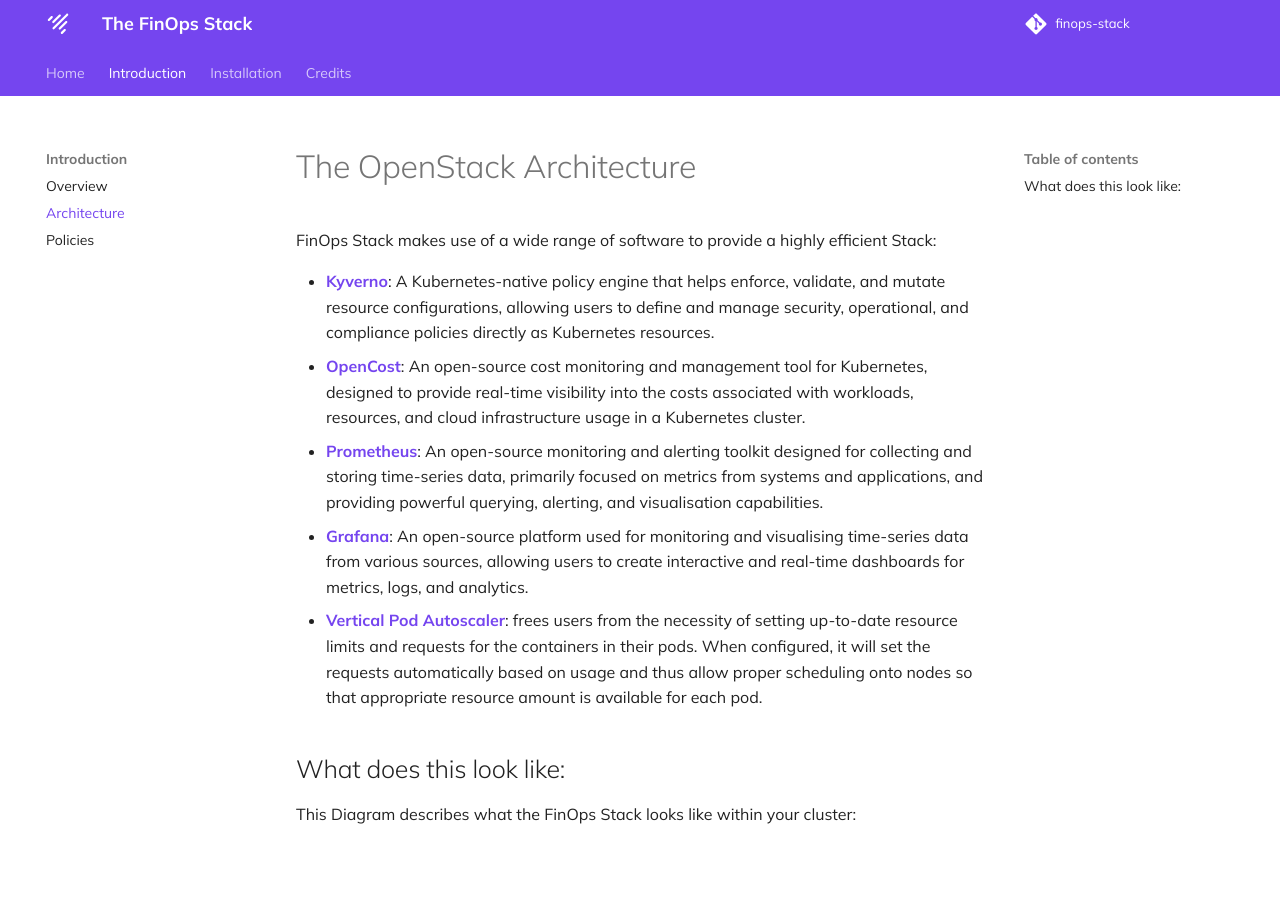
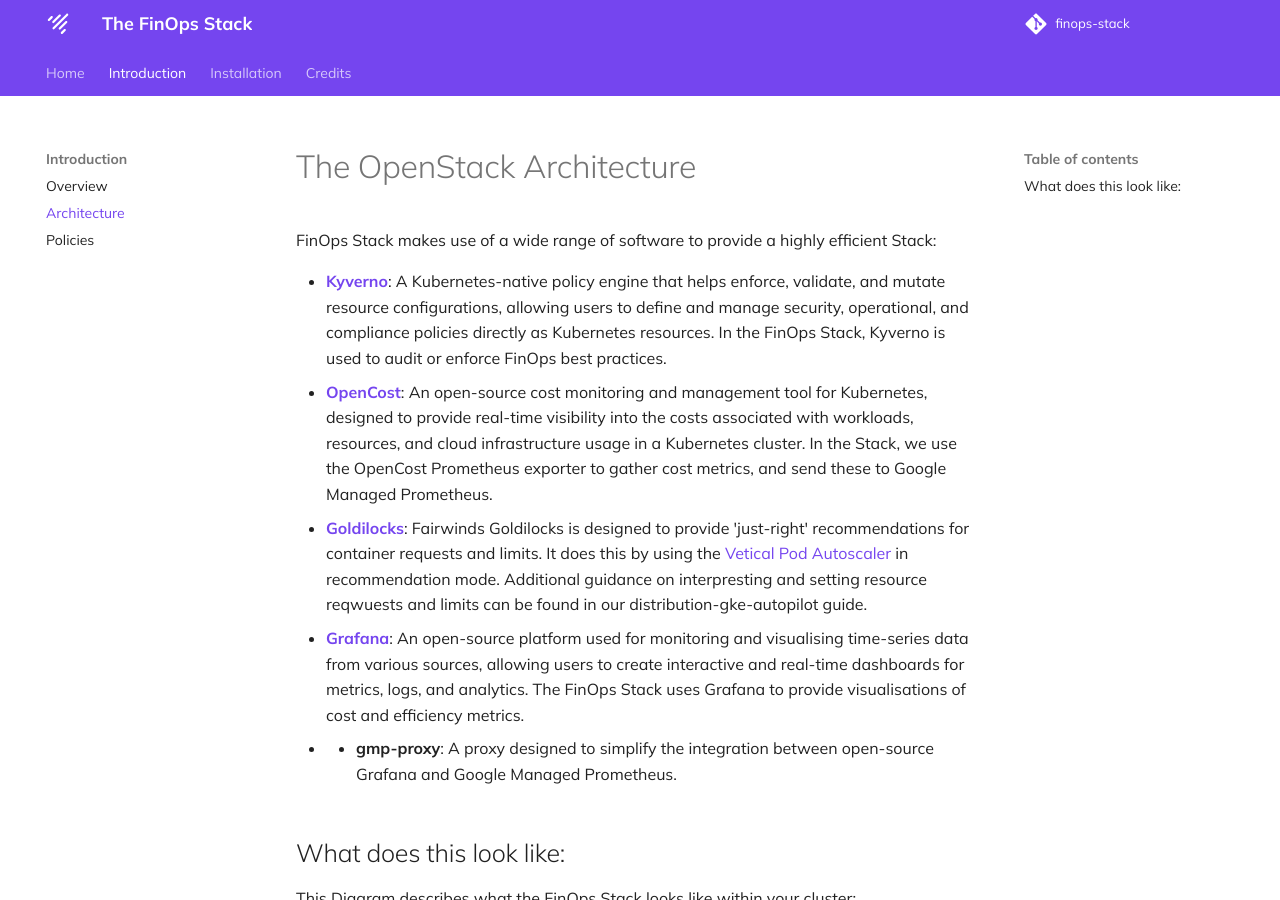
Before and after one commit to jetstack/finops-stack, an MkDocs documentation site: the page built from content/architecture.md, in a window 1280 px wide and 900 px high. Built offline with MkDocs 1.6.1 and Material for MkDocs 9.7.7, drawn with Linux system fonts in a browser that asks for light colours; comment, search, counter and statistics services are not loaded.

Commit message:
rewrite openstack architecture text and update listed tools

```diff
--- a/content/architecture.md
+++ b/content/architecture.md
@@ -2,11 +2,11 @@
 
 FinOps Stack makes use of a wide range of software to provide a highly efficient Stack:
 
-- **[Kyverno](https://kyverno.io/)**: A Kubernetes-native policy engine that helps enforce, validate, and mutate resource configurations, allowing users to define and manage security, operational, and compliance policies directly as Kubernetes resources.
-- **[OpenCost](https://www.opencost.io/)**: An open-source cost monitoring and management tool for Kubernetes, designed to provide real-time visibility into the costs associated with workloads, resources, and cloud infrastructure usage in a Kubernetes cluster.
-- **[Prometheus](https://prometheus.io/)**: An open-source monitoring and alerting toolkit designed for collecting and storing time-series data, primarily focused on metrics from systems and applications, and providing powerful querying, alerting, and visualisation capabilities.
-- **[Grafana](https://grafana.com/grafana/)**: An open-source platform used for monitoring and visualising time-series data from various sources, allowing users to create interactive and real-time dashboards for metrics, logs, and analytics.
-- **[Vertical Pod Autoscaler](https://github.com/kubernetes/autoscaler/blob/master/vertical-pod-autoscaler/README.md)**: frees users from the necessity of setting up-to-date resource limits and requests for the containers in their pods. When configured, it will set the requests automatically based on usage and thus allow proper scheduling onto nodes so that appropriate resource amount is available for each pod.
+- **[Kyverno](https://kyverno.io/)**: A Kubernetes-native policy engine that helps enforce, validate, and mutate resource configurations, allowing users to define and manage security, operational, and compliance policies directly as Kubernetes resources. In the FinOps Stack, Kyverno is used to audit or enforce FinOps best practices.
+- **[OpenCost](https://www.opencost.io/)**: An open-source cost monitoring and management tool for Kubernetes, designed to provide real-time visibility into the costs associated with workloads, resources, and cloud infrastructure usage in a Kubernetes cluster. In the Stack, we use the OpenCost Prometheus exporter to gather cost metrics, and send these to Google Managed Prometheus.
+- **[Goldilocks](https://www.fairwinds.com/goldilocks)**: Fairwinds Goldilocks is designed to provide 'just-right' recommendations for container requests and limits. It does this by using the [Vetical Pod Autoscaler](https://github.com/kubernetes/autoscaler/blob/master/vertical-pod-autoscaler/README.md) in recommendation mode. Additional guidance on interpresting and setting resource reqwuests and limits can be found in our distribution-gke-autopilot guide.
+- **[Grafana](https://grafana.com/grafana/)**: An open-source platform used for monitoring and visualising time-series data from various sources, allowing users to create interactive and real-time dashboards for metrics, logs, and analytics. The FinOps Stack uses Grafana to provide visualisations of cost and efficiency metrics.
+- - **gmp-proxy**: A proxy designed to simplify the integration between open-source Grafana and Google Managed Prometheus.
 
 ## What does this look like:
 
```
